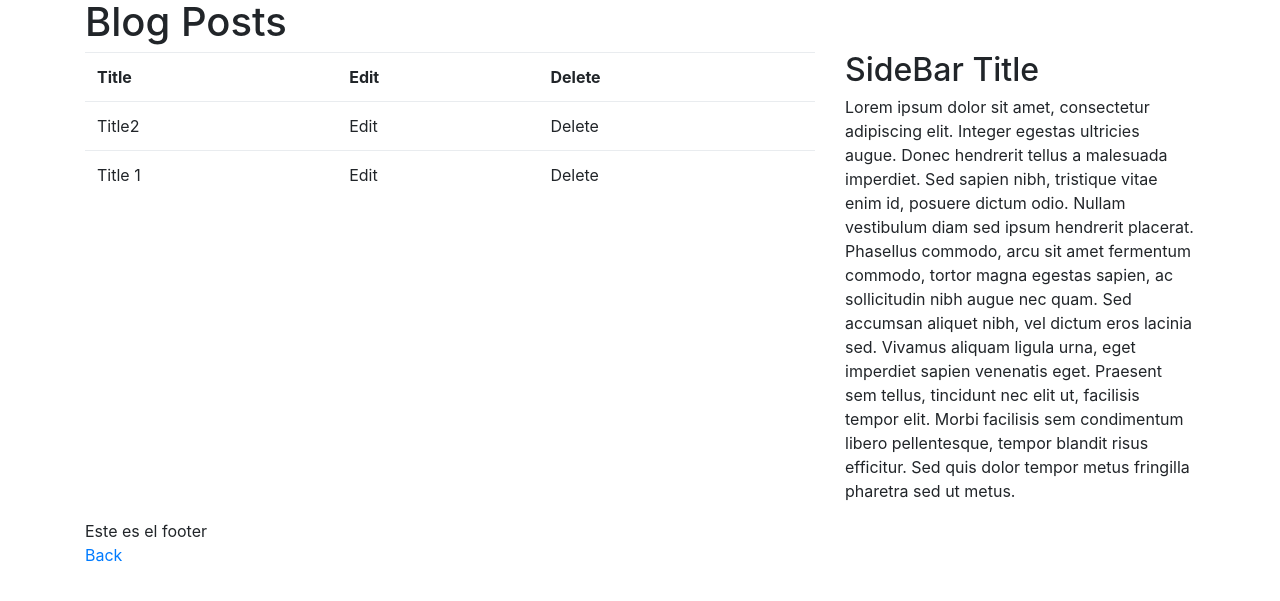
After one commit to gianv9/SimpleBlog, a PHP site: page /admin/posts.php in a window 1280 px wide. The commit adds this page. Shown: the top 601 px of the page. Run offline with PHP 8.4, Linux system fonts and the light colour scheme; data comes from the database, SQL or seed files in the repository.

Commit message:
Agregado Panel de Administracion. Panel para listar los posts

```diff
--- /dev/null
+++ b/admin/posts.php
@@ -0,0 +1,88 @@
+<?php
+include_once '../config.php';
+//creamos el query
+$sql = "SELECT  * FROM blog_posts ORDER BY id DESC";//trae todos los blog posts empezando por el ultimo ID
+//la preparamos y ejecutamos
+$query = $pdo->prepare($sql);
+$query->execute();
+//hacemos el fetch de todas las filas
+$blog_posts = $query->fetchAll(PDO::FETCH_ASSOC);
+
+// Query alternativo:
+// $blog_posts = $pdo->query($sql,PDO::FETCH_ASSOC);
+// Fin query
+
+//inspeccionamos los valores:
+// var_dump($blog_posts);
+// echo "<br />";
+// foreach ($blog_posts as $blog_post):
+//   var_dump($blog_post);
+// endforeach;
+ ?>
+<!DOCTYPE html>
+<html>
+  <head>
+    <meta charset="utf-8">
+    <title>Databases with php</title>
+    <!-- download css framework: http://getbootstrap.com/ -->
+    <link rel="stylesheet" href="https://maxcdn.bootstrapcdn.com/bootstrap/4.0.0-beta/css/bootstrap.min.css" integrity="sha384-/Y6pD6FV/Vv2HJnA6t+vslU6fwYXjCFtcEpHbNJ0lyAFsXTsjBbfaDjzALeQsN6M" crossorigin="anonymous">
+  </head>
+  <body>
+    <div class="container"><div class="row">
+        <div class="col-md-12">
+            <h1>Blog Posts</h1>
+          </div>
+        </div>
+        <div class="row">
+          <div class="col-md-8">
+            <table class="table">
+              <tr>
+                  <th>Title</th>
+                  <th>Edit</th>
+                  <th>Delete</th>
+              </tr>
+              <?php foreach ($blog_posts as $post):?>
+              <tr>
+                  <td>
+                    <?php echo $post['title']; ?>
+                  </td>
+                  <td>
+                    Edit
+                  </td>
+                  <td>
+                    Delete
+                  </td>
+              </tr>
+            <?php endforeach; ?>
+            </table>
+            <?php
+
+             ?>
+          </div>
+
+
+          <div class="col-md-4">
+            <h2>SideBar Title</h2>
+            <p>
+              Lorem ipsum dolor sit amet, consectetur adipiscing elit. Integer egestas ultricies augue.
+              Donec hendrerit tellus a malesuada imperdiet. Sed sapien nibh,
+              tristique vitae enim id, posuere dictum odio. Nullam vestibulum diam sed ipsum hendrerit placerat.
+              Phasellus commodo, arcu sit amet fermentum commodo, tortor magna egestas sapien, ac sollicitudin
+              nibh augue nec quam. Sed accumsan aliquet nibh, vel dictum eros lacinia sed. Vivamus aliquam ligula
+              urna, eget imperdiet sapien venenatis eget. Praesent sem tellus, tincidunt nec elit ut, facilisis
+              tempor elit. Morbi facilisis sem condimentum libero pellentesque, tempor blandit risus efficitur.
+              Sed quis dolor tempor metus fringilla pharetra sed ut metus.
+            </p>
+          </div>
+        </div>
+        <div class="row">
+          <footer>
+              <div class="col-md-12">
+                Este es el footer<br />
+                <a href="index.php">Back</a>
+              </div>
+          </footer>
+        </div>
+    </div>
+  </body>
+</html>
--- a/index.php
+++ b/index.php
@@ -117,7 +117,10 @@ $blog_posts = $query->fetchAll(PDO::FETCH_ASSOC);
         </div>
         <div class="row">
           <footer>
-            Este es el footer
+              <div class="col-md-12">
+                Este es el footer<br />
+                <a href="admin/index.php">Admin Panel</a>
+              </div>
           </footer>
         </div>
     </div>
```
Also changed, not shown: admin/index.php (added, +49 -0 lines).
